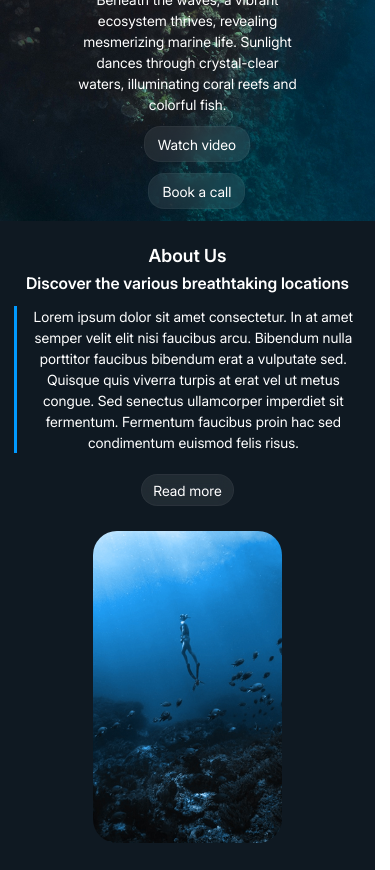
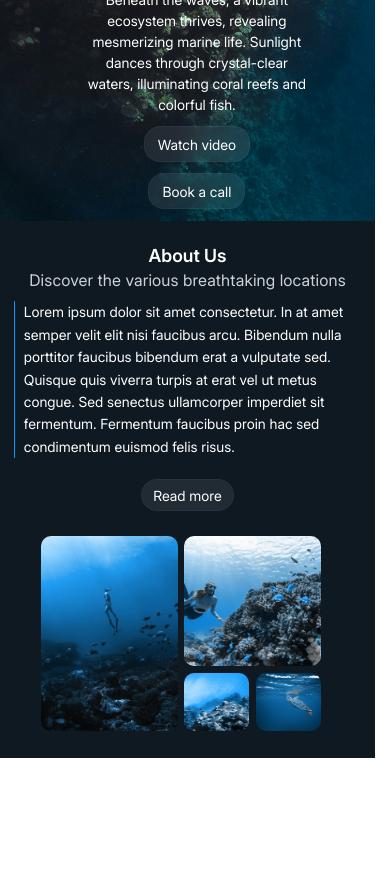
Before and after one commit to ArtemDikanov/myProjectResume, a website built with Vite: page index.html in a window 390 px wide. Shown: the part 364-1234 px from the top of the page. After the commit the page ends 1122 px from the top, so only its background shows below. Built offline with nearby package versions, Linux system fonts and the light colour scheme.

Commit message:
Сделан адаптив about-block. Написан тестовый вариант скрипта для слайдера, который будет дорабатываться и использоваться в дальнейшем.

```diff
--- a/index.html
+++ b/index.html
@@ -30,7 +30,7 @@
               </button>
             </li>
             <li class="header__menu-itemInput visually-hidden">
-              <input type="search" class="header__input visually-hidden">
+              <input type="search" name="search" id="search" aria-label="Поиск по сайту" class="header__input visually-hidden">
             </li>
             <li class="header__menu-item">
               <button class="header__searchButton">
@@ -51,7 +51,15 @@
           </ul>
         </nav>
         <dialog class="header__dialog">
-          <div class="header__dialog-content"></div>
+          <nav class="header__menu dialog">
+            <ul class="header__menu-list dialog">
+              <li class="header__menu-item menu-link"><a href="" class="link dialog">About us</a></li>
+              <li class="header__menu-item menu-link"><a href="" class="link dialog">Destinations</a></li>
+              <li class="header__menu-item menu-link"><a href="" class="link dialog">Packages</a></li>
+              <li class="header__menu-item menu-link"><a href="" class="link dialog">Testimonial</a></li>
+              <li class="header__menu-item menu-link"><a href="" class="link dialog">Contact Us</a></li>
+            </ul>
+          </nav>
         </dialog>
       </header>
       <div class="hero-block__main">
@@ -81,24 +89,22 @@
             </svg>
         </a>
         <a href="https://vkvideo.ru/video-227203050_456239050?sh=4" target="_blank" title="Красивое видео про подводный мир в VK Video" rel="noopener noreferrer" class="hero-block__main-videoLink videolinkMobile">Watch video</a>
-        <button class="hero-block__main-button hero-button">
+        <a href="/" class="hero-block__main-button hero-button greyButton">
             <svg class="hero-button__svg" width="26" height="26" viewBox="0 0 26 26" fill="none" xmlns="http://www.w3.org/2000/svg">
               <path d="M5.12833 11.0358C7.16833 15.045 10.455 18.3175 14.4642 20.3717L17.5808 17.255C17.9633 16.8725 18.53 16.745 19.0258 16.915C20.6125 17.4392 22.3267 17.7225 24.0833 17.7225C24.8625 17.7225 25.5 18.36 25.5 19.1392V24.0833C25.5 24.8625 24.8625 25.5 24.0833 25.5C10.7808 25.5 0 14.7192 0 1.41667C0 0.6375 0.6375 0 1.41667 0H6.375C7.15417 0 7.79167 0.6375 7.79167 1.41667C7.79167 3.1875 8.075 4.8875 8.59917 6.47417C8.755 6.97 8.64167 7.5225 8.245 7.91917L5.12833 11.0358Z" fill="white"/>
             </svg>
             Book a call
-        </button>
+        </a>
       </div>
     </section>
     <main class="main">
       <section class="about-block">
         <div class="about-block__pictures">
-          <img class="about-block__pictures-big" src="./src/images/aboutUsSection-image1.jpg" loading="lazy" alt="Человек под водой всплывает" class="about-block__pictures-big picturesAbout">
-          <div class="about-block__pictures-little">
-            <img src="./src/images/aboutUsSection-image2.jpg" loading="lazy" alt="Человек под водой подплывает к кораллам" class="picturesAboutAverage">
-            <div class="about-block__pictures-smalls">
-              <img src="./src/images/aboutUsSection-image3.jpg" loading="lazy" alt="Полосатые рыбы плывут под водой" class="picturesAboutSmall">
-              <img src="./src/images/aboutUsSection-image4.jpg" loading="lazy" alt="Черепаха под водой стремится вынырнуть" class="picturesAboutSmall">
-            </div>
+          <div class="about-block_pictures-gallery about-gallery">
+            <img class="about-gallery__big" src="./src/images/aboutUsSection-image1.jpg" loading="lazy" alt="Человек под водой всплывает">
+            <img class="about-gallery__average" src="./src/images/aboutUsSection-image2.jpg" loading="lazy" alt="Человек под водой подплывает к кораллам" class="picturesAboutAverage">
+            <img class="about-gallery__small1" src="./src/images/aboutUsSection-image3.jpg" loading="lazy" alt="Полосатые рыбы плывут под водой" class="picturesAboutSmall">
+            <img class="about-gallery__small2" src="./src/images/aboutUsSection-image4.jpg" loading="lazy" alt="Черепаха под водой стремится вынырнуть" class="picturesAboutSmall">
           </div>
         </div>
         <div class="about-block__information">
@@ -109,7 +115,7 @@
           <p class="about-block__information-paragraph">
             Lorem ipsum dolor sit amet consectetur. In at amet semper velit elit nisi faucibus arcu. Bibendum nulla porttitor faucibus bibendum erat a vulputate sed. Quisque quis viverra turpis at erat vel ut metus congue. Sed senectus ullamcorper imperdiet sit fermentum. Fermentum faucibus proin hac sed condimentum euismod felis risus.
           </p>
-          <button class="about-block__information-button information-button">
+          <button class="about-block__information-button information-button greyButton">
             Read more
             <svg class="information-button__svg" width="34" height="34" viewBox="0 0 34 34" fill="none" xmlns="http://www.w3.org/2000/svg">
               <g clip-path="url(#clip0_1219_283)">
@@ -123,6 +129,8 @@
               </defs>
             </svg>
           </button>
+          <dialog class="about-block__information-dialog"></dialog>
+          <!-- <button class="about-block__pictures-button greyButton">View more</button> -->
         </div>
       </section>
     </main>
--- a/src/scripts/main.js
+++ b/src/scripts/main.js
@@ -5,3 +5,9 @@ viewInput();
 import { clickBurger } from './header-burger';
 
 clickBurger();
+
+/* import { sliderGallery } from './about-slider';
+
+if (window.matchMedia('(max-width: 800px)').matches) {
+    sliderGallery();
+} */
--- a/src/styles/_normalize.scss
+++ b/src/styles/_normalize.scss
@@ -161,12 +161,12 @@ button {
   (за исключением тех, у которых уже указан
   атрибут stroke со значением 'none')
  */
-:where([stroke]:not(
+/* :where([stroke]:not(
   [stroke="none"],
   [stroke^="url"]
 )) {
   stroke: currentColor;
-}
+} */
 
 /**
   Чиним баг задержки смены цвета при взаимодействии с svg-элементами
--- a/src/styles/_variables.scss
+++ b/src/styles/_variables.scss
@@ -1,3 +1,5 @@
+@use '/src/styles/mixinsAndFunctions' as *;
+
 :root {
     --dark-color: #0F1922;
     --dark-blue-color: #012E4D;
--- a/src/styles/blocks/about/_about-adaptive.scss
+++ b/src/styles/blocks/about/_about-adaptive.scss
@@ -17,14 +17,6 @@
             padding: matchingLayout(80);
             margin: 0;
 
-            &-subtitle {
-                text-align: center;
-            }
-
-            &-paragraph {
-                text-align: center;
-            }
-
             &-button {
                 margin-top: 3%;
                 margin-bottom: 1%;
@@ -37,22 +29,85 @@
 
         &__pictures {
             margin-top: 0;
+
+            .about-gallery {
+                grid-template-columns: calc(matchingLayout(336.5) * 1.5 ) calc(matchingLayout(160.3) * 1.5 ) calc(matchingLayout(160.3) * 1.5 );
+                grid-template-rows: calc(matchingLayout(320) * 1.5 ) calc(matchingLayout(144) * 1.5 );
+                gap: calc(matchingLayout(16) * 1.5 );
+
+                &__big {
+                    width: calc(matchingLayout(336.5) * 1.5 );
+                    height: calc(matchingLayout(480) * 1.5 );
+                    border-radius: 20px;
+                }
+
+                &__average {
+                    width: calc(matchingLayout(336.5) * 1.5 );
+                    height: calc(matchingLayout(320) * 1.5 );
+                    border-radius: 20px;
+                }
+
+                &__small1 {
+                    width: calc(matchingLayout(160.3) * 1.5 );
+                    height: calc(matchingLayout(144) * 1.5 );
+                    border-radius: 20px;
+                }
+
+                &__small2 {
+                    width: calc(matchingLayout(160.3) * 1.5 );
+                    height: calc(matchingLayout(144) * 1.5 );
+                    border-radius: 20px;
+                }
+            }
+
         }
     }
 }
 
-@media (max-width: 800px) {
+@media (max-width: 600px) {
     .about-block__pictures {
-        flex-direction: column;
-        align-items: center;
 
-         &-big {
-            width: 65%;
-            height: auto;
-         }
+        .about-gallery {
 
-        &-little {
-            display: none;
+            &__big {
+                border-radius: 16px;
+            }
+
+            &__average {
+                border-radius: 16px;
+            }
+
+            &__small1 {
+                border-radius: 16px;
+            }
+
+            &__small2 {
+                border-radius: 16px;
+            }
         }
     }
 }
+
+@media (max-width: 400px) {
+    .about-block__pictures {
+
+        .about-gallery {
+
+            &__big {
+                border-radius: 10px;
+            }
+
+            &__average {
+                border-radius: 10px;
+            }
+
+            &__small1 {
+                border-radius: 10px;
+            }
+
+            &__small2 {
+                border-radius: 10px;
+            }
+        }
+    }
+}
--- a/src/styles/blocks/about/_about-information.scss
+++ b/src/styles/blocks/about/_about-information.scss
@@ -5,7 +5,7 @@
     align-items: flex-start;
     flex-direction: column;
     width: matchingLayout(511);
-    margin-top: matchingLayout(10);
+    margin-top: matchingLayout(20);
     margin-right: matchingLayout(80);
 
     &-title {
@@ -16,38 +16,22 @@
     &-subtitle {
         margin-bottom: matchingLayout(40);
         font-size: fontSizeUniversal(16px, 24, 48px);
+        font-style: normal;
+        font-weight: 400;
+        line-height: 120%;
+        letter-spacing: matchingLayout(0.48);
+        opacity: 0.8;
+        white-space: nowrap;
     }
 
     &-paragraph {
         margin-bottom: matchingLayout(40);
+        padding-left: matchingLayout(32);
+        border-left: matchingLayout(3) solid #0099ff;
         font-size: fontSizeUniversal(14px, 20, 44px);
-        padding-left: matchingLayout(32);
-        border-left: 3px solid #0099ff;
+        font-style: normal;
+        font-weight: 400;
+        line-height: 160%;
     }
 
-    &-button {
-        @include flex;
-        column-gap: matchingLayout(16);
-        min-width: matchingLayout(249);
-        min-height: matchingLayout(66);
-        margin-bottom: 3%;
-        padding: matchingLayout(16) matchingLayout(40);
-        font-size: fontSizeUniversal(14px, 24, 48px);
-        color: var(--white-color);
-        border: var(--border);
-        border-radius: var(--border-radius-button);
-        background: var(--grey-color);
-        backdrop-filter: var(--blur-filter);
-        white-space: nowrap;
-
-        @include hover {
-            background: var( --light-blue-color);
-            transition-duration: 0.3s;
-        }
-
-        .information-button__svg {
-            width: matchingLayout(34);
-            height: matchingLayout(34);
-        }
-    }
 }
--- a/src/styles/blocks/about/_about-pictures.scss
+++ b/src/styles/blocks/about/_about-pictures.scss
@@ -1,42 +1,48 @@
 @use '/src/styles/mixinsAndFunctions' as *;
 
 .about-block__pictures {
-    display: flex;
-    align-items: flex-start;
-    column-gap: matchingLayout(16);
+    position: relative;
     margin-top: matchingLayout(100);
     margin-bottom: matchingLayout(100);
     margin-left: matchingLayout(80);
     margin-right: matchingLayout(80);
 
-    &-big {
-        width: matchingLayout(292);
-        height: matchingLayout(480);
-        border-radius: var(--border-radius);
-    }
+    .about-gallery {
+        display: grid;
+        grid-template-columns: matchingLayout(336.5) matchingLayout(160.3) matchingLayout(160.3);
+        grid-template-rows: matchingLayout(320) matchingLayout(144);
+        gap: matchingLayout(16);
 
-    &-little {
-        display: flex;
-        align-items: flex-start;
-        flex-direction: column;
-        row-gap: matchingLayout(16);
+        &__big {
+            grid-column: 1;
+            grid-row: 1 / span 2;
+            width: matchingLayout(336.5);
+            height: matchingLayout(480);
+            border-radius: var(--border-radius);
+        }
 
-        .picturesAboutAverage {
-            width: matchingLayout(292);
+        &__average {
+            grid-column: 2 / span 4;
+            grid-row: 1;
+            width: matchingLayout(336.5);
             height: matchingLayout(320);
             border-radius: var(--border-radius);
         }
 
-        .picturesAboutSmall {
-            width: matchingLayout(138);
+        &__small1 {
+            grid-column: 2;
+            grid-row: 2;
+            width: matchingLayout(160.3);
+            height: matchingLayout(144);
+            border-radius: var(--border-radius);
+        }
+
+        &__small2 {
+            grid-column: 3;
+            grid-row: 2;
+            width: matchingLayout(160.3);
             height: matchingLayout(144);
             border-radius: var(--border-radius);
         }
     }
-
-    &-smalls {
-        display: flex;
-        align-items: flex-start;
-        column-gap: matchingLayout(16);
-    }
 }
--- a/src/styles/blocks/header/_header-dialog.scss
+++ b/src/styles/blocks/header/_header-dialog.scss
@@ -19,7 +19,7 @@
     border: none;
     background-color: rgb(0, 0, 0);
     animation-name: headerDialogAppearance;
-    animation-duration: 300ms;
+    animation-duration: 600ms;
     animation-timing-function: linear;
     z-index: 100;
     overflow: scroll;
@@ -48,7 +48,6 @@
 
 
 .body-no-scroll {
- height: 100vh;
     overflow: hidden;
     position: fixed;
     width: 100%;
--- a/src/styles/blocks/header/_header-input.scss
+++ b/src/styles/blocks/header/_header-input.scss
@@ -10,9 +10,15 @@
 }
 
 .header__input {
+    padding-left: matchingLayout(10);
     border: 1px solid var(--dark-color);
     border-radius: var(--border-radius);
     animation-name: headerInputAppearance;
     animation-duration: 300ms;
     animation-timing-function: linear;
+
+    &:focus {
+        outline: none;
+        border: 2px solid var(--dark-color);
+    }
 }
--- a/src/styles/blocks/hero/_hero-adaptive.scss
+++ b/src/styles/blocks/hero/_hero-adaptive.scss
@@ -1,12 +1,16 @@
 @use '/src/styles/mixinsAndFunctions' as *;
 
 @media (max-width: 500px) {
+    /* .hero-block {
+        height: 100dvh;
+    } */
+
     .hero-block__main {
         flex-direction: column;
+        /* margin-top: 25vh; */
 
         .text-block {
             text-align: center;
-            margin-left: 0;
         }
 
         .videolinkDesktop {
--- a/src/styles/main.scss
+++ b/src/styles/main.scss
@@ -18,4 +18,6 @@
 @use 'blocks/about/about.scss';
 @use 'blocks/about/about-pictures';
 @use 'blocks/about/about-information';
+@use 'blocks/about/about-button';
+@use 'blocks/about/about-arrowButtons';
 @use 'blocks/about/about-adaptive';
```
Also changed, not shown: src/scripts/about-slider.js (added, +38 -0 lines), src/scripts/header-dialog.js (+0 -10 lines), src/styles/_globals.scss (+23 -0 lines), src/styles/blocks/about/_about-arrowButtons.scss (added, +17 -0 lines), src/styles/blocks/about/_about-button.scss (added, +15 -0 lines), src/styles/blocks/hero/_hero-button.scss (+1 -14 lines). Lines whose indentation alone changed are shown as unchanged.
